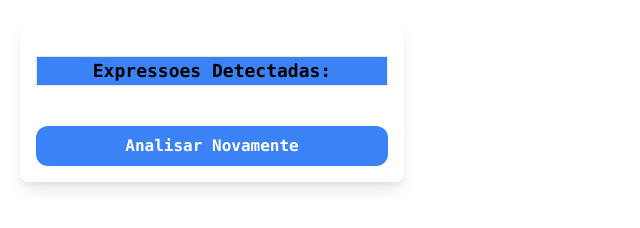
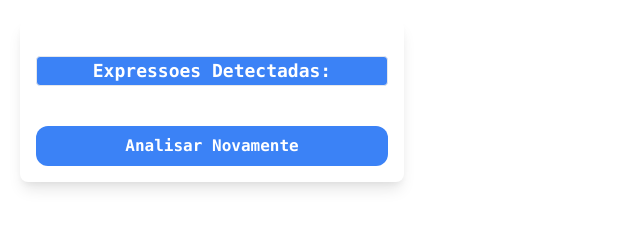
Before and after one commit to guilhermebou/BOU-Guard-Extension, a browser extension: page index.html in a window 1280 px wide. Shown: the whole page, without its empty margins (0-640 px from the left). Drawn offline with nearby package versions, Linux system fonts and the light colour scheme.

Commit message:
✨ feat: styling

```diff
--- a/index.html
+++ b/index.html
@@ -84,7 +84,7 @@
     <div class="w-96 p-4 bg-white shadow-lg rounded-lg">
       <div id="current-url" class="flex justify-center"></div>
       <h3
-        class="text-lg font-mono font-bold mt-5 mb-5 flex justify-center items-center border border-2 bg-blue-500"
+        class="text-lg font-mono font-bold mt-5 mb-5 flex justify-center items-center border border-2 bg-blue-500 text-white rounded"
       >
         Expressoes Detectadas:
       </h3>
```
